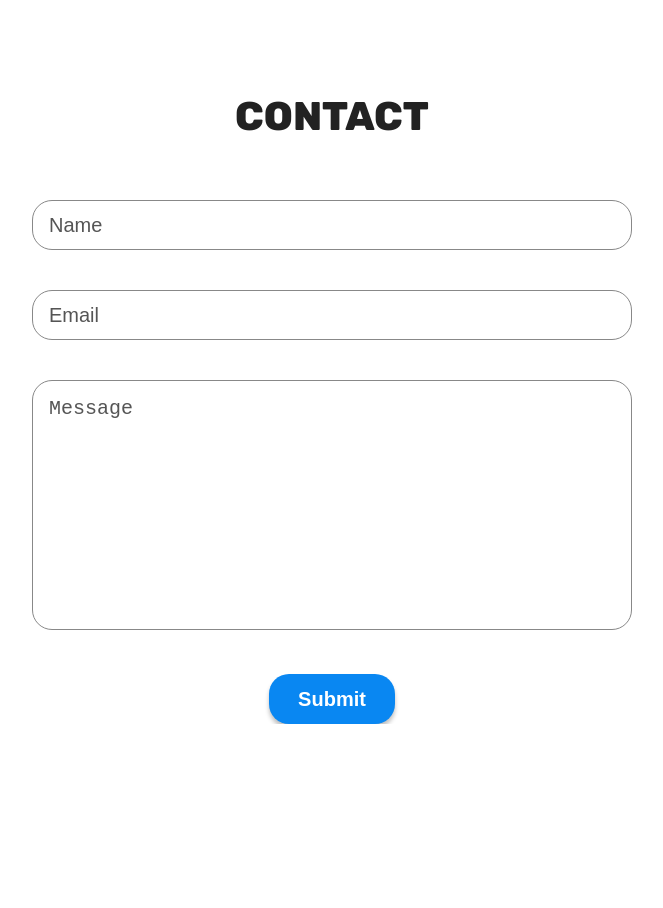
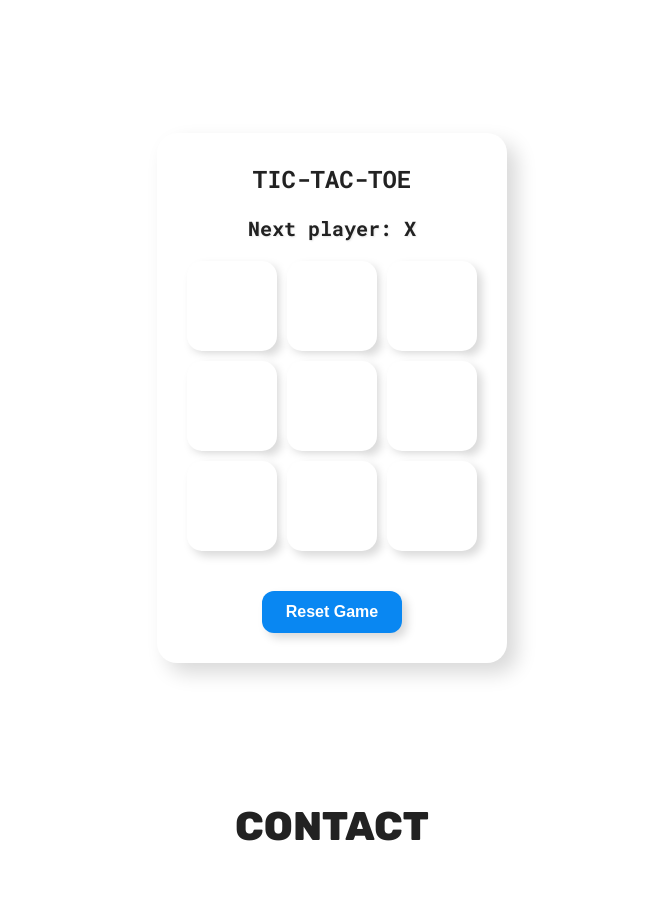
Before and after one commit to Hirbod03/PersonalWebsite, a React (Vite) app: page / in a window 1280 px wide. Shown: the part 2820-3728 px from the top of the page, without its empty margins (308-971 px from the left). Before the commit the page ends 3604 px from the top, so only its background shows below. Built offline with nearby package versions, Linux system fonts and the light colour scheme.

Commit message:
uncomment TicTacToe component in App.jsx (I can't decide)

```diff
--- a/src/App.jsx
+++ b/src/App.jsx
@@ -5,7 +5,7 @@ import Skills from './sections/Skills/Skills'
 import Contact from './sections/Contact/Contact'
 import BackToTopButton from './sections/BackToTop/BackToTopButton'
 import Experience from './sections/Experience/Experience'
-// import TicTacToe from './sections/Tic-Tac-Toe/TicTacToe'
+import TicTacToe from './sections/Tic-Tac-Toe/TicTacToe'
 
 function App() {
    return (
@@ -14,7 +14,7 @@ function App() {
          <Experience />
          <Skills />
          <Projects />
-         {/* <TicTacToe /> */}
+         <TicTacToe />
          <Contact />
          <BackToTopButton />
       </>
```
